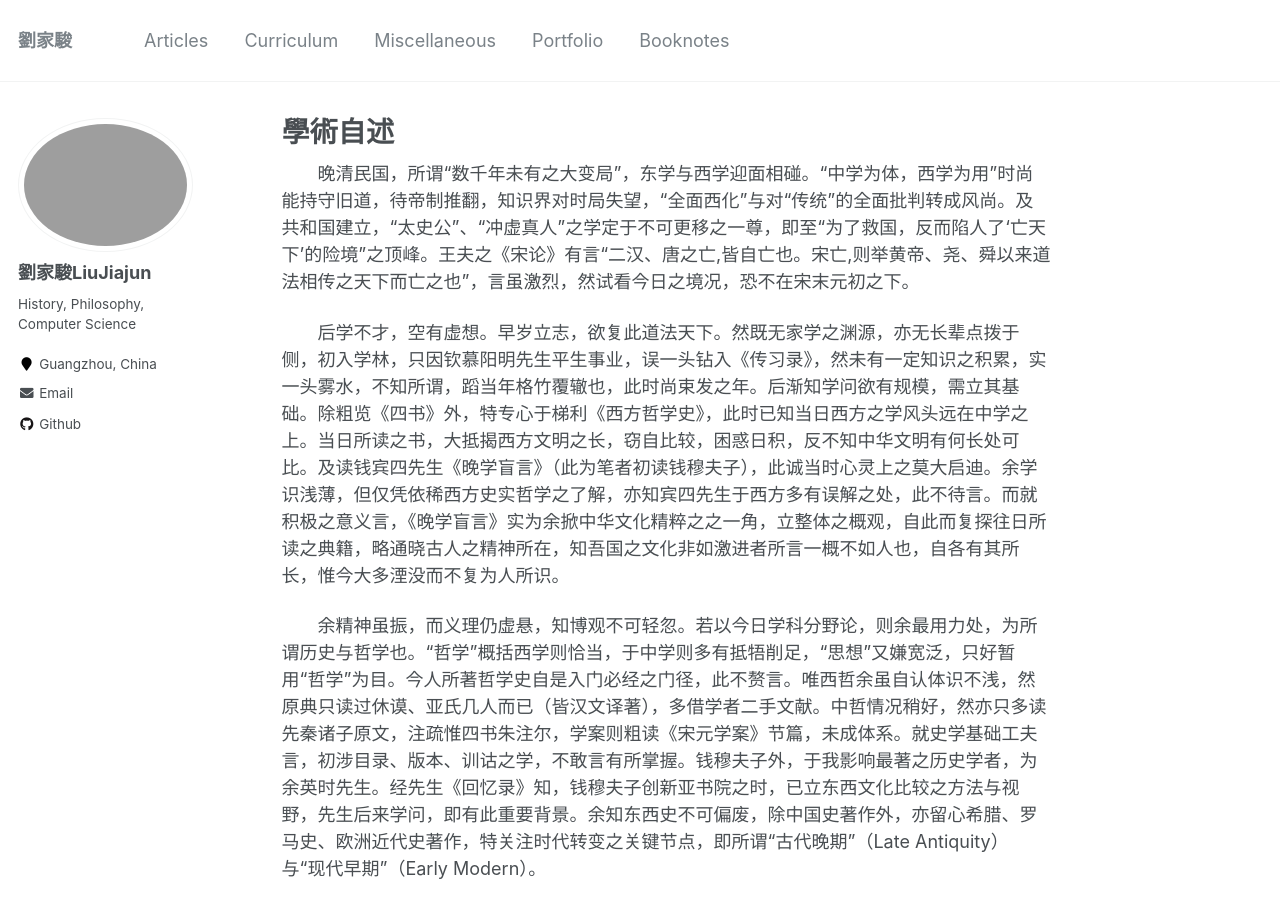
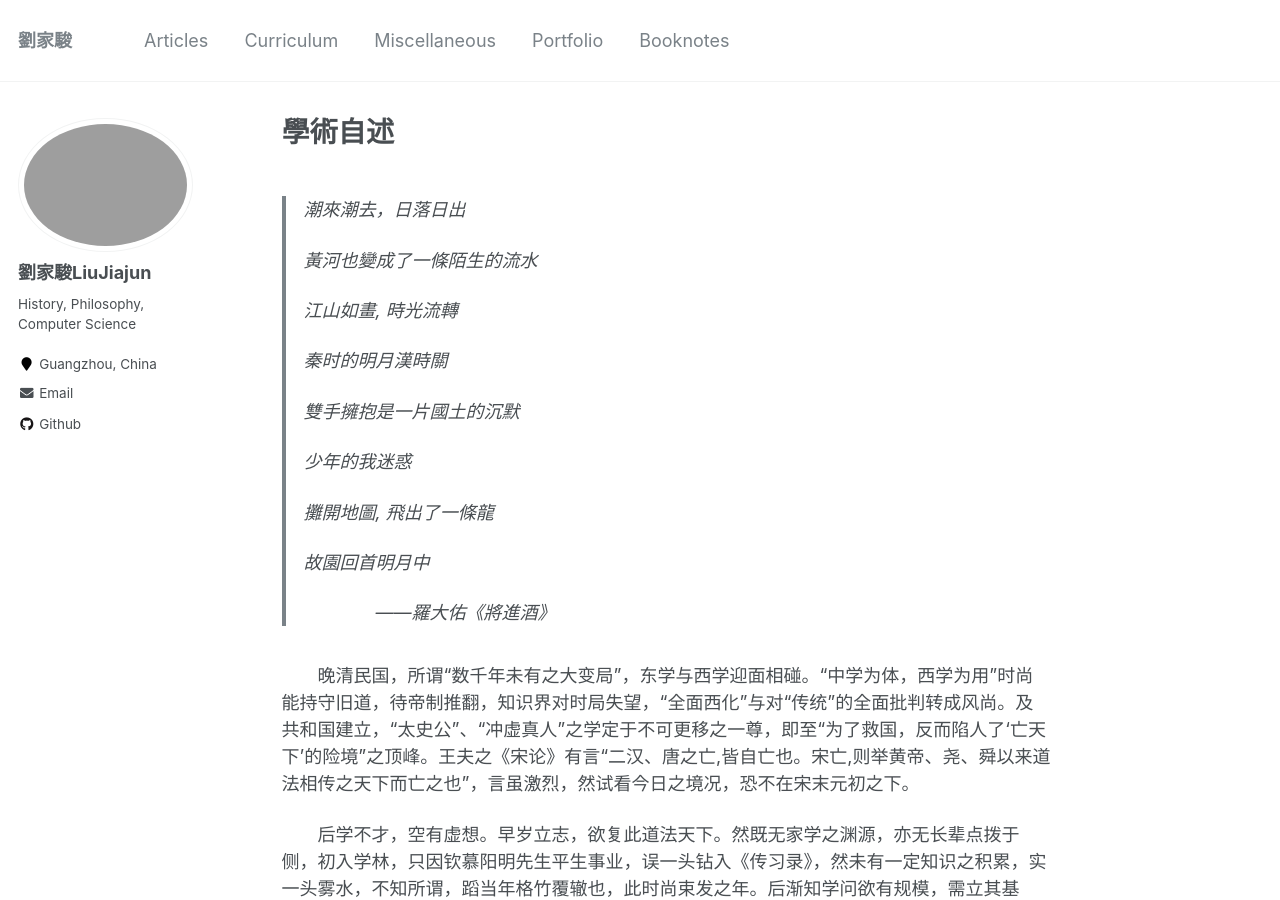
Before and after one commit to Leon-Liu228/Leon-Liu228.github.io, a Jekyll site: the page built from _pages/about.md, in a window 1280 px wide and 900 px high. Built offline with Jekyll 4.4.1, drawn with Linux system fonts in a browser that asks for light colours.

Commit message:
Add files via upload

```diff
--- a/_pages/about.md
+++ b/_pages/about.md
@@ -8,6 +8,24 @@ redirect_from:
   - /about.html
 
 ---
+
+> 潮來潮去，日落日出
+>
+> 黃河也變成了一條陌生的流水
+>
+> 江山如畫, 時光流轉
+>
+> 秦时的明月漢時關
+>
+> 雙手擁抱是一片國土的沉默
+>
+> 少年的我迷惑
+>
+> 攤開地圖, 飛出了一條龍
+>
+> 故園回首明月中
+>
+> &emsp;&emsp;&emsp;&emsp;——羅大佑《將進酒》
 
 &emsp;&emsp;晚清民国，所谓“数千年未有之大变局”，东学与西学迎面相碰。“中学为体，西学为用”时尚能持守旧道，待帝制推翻，知识界对时局失望，“全面西化”与对“传统”的全面批判转成风尚。及共和国建立，“太史公”、“冲虚真人”之学定于不可更移之一尊，即至“为了救国，反而陷人了‘亡天下’的险境”之顶峰。王夫之《宋论》有言“二汉、唐之亡,皆自亡也。宋亡,则举黄帝、尧、舜以来道法相传之天下而亡之也”，言虽激烈，然试看今日之境况，恐不在宋末元初之下。
 
```
